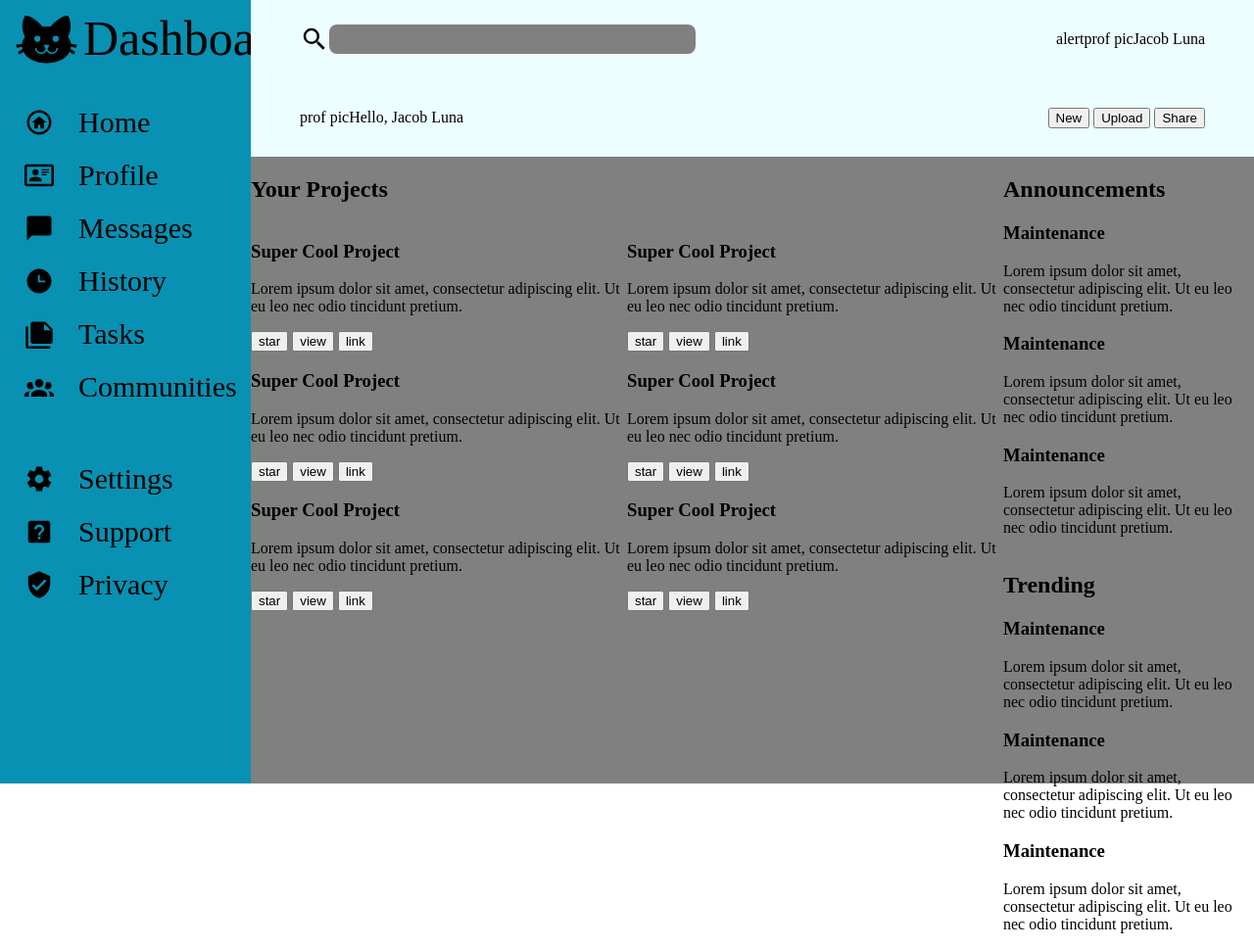
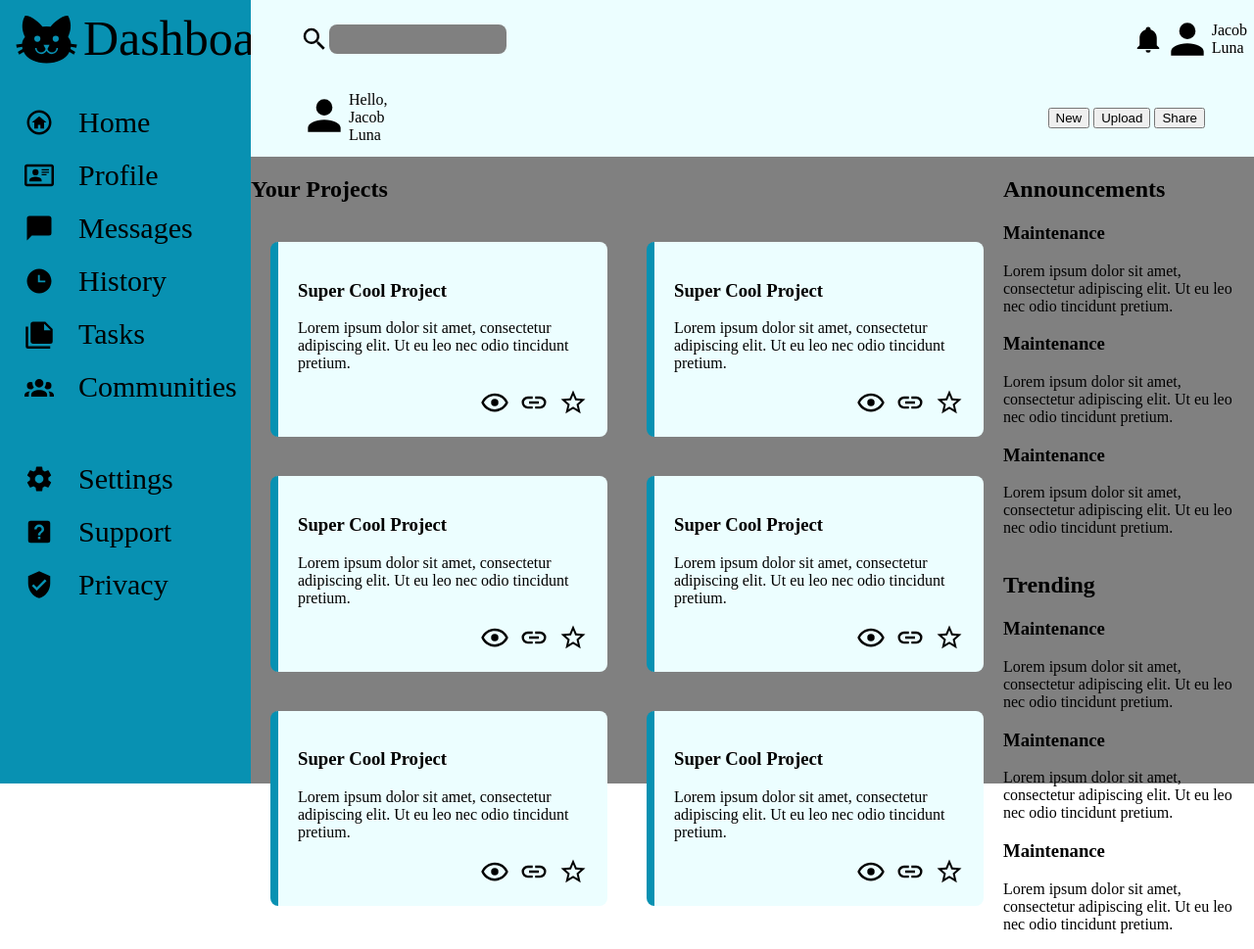
Before and after one commit to Lunanator/dashboard, a plain HTML site: page index.html in a window 1280 px wide. Shown: the whole page at 98% size. Drawn offline with Linux system fonts and the light colour scheme.

Commit message:
Style and format main tontent area project boxes

```diff
--- a/index.html
+++ b/index.html
@@ -62,14 +62,14 @@
                 <input type="text">
             </div>
             <div class="header-icons">
-                <div class="header-icon">alert</div>
-                <div class="header-icon">prof pic</div>
+                <img src="./assets/bell.svg" alt="alerts" id="bell"/>
+                <img src="./assets/account.svg" alt="account" class="profile-pic"/>
                 <div>Jacob Luna</div>
             </div>
         </div>
         <div class="header-bottom">
             <div class="welcome">
-                <div>prof pic</div>
+                <img src="./assets/account.svg" alt="account" class="profile-pic">
                 <div>Hello, Jacob Luna</div>
             </div>
             <div class="buttons">
@@ -88,9 +88,9 @@
                     <p>Lorem ipsum dolor sit amet, consectetur adipiscing elit.
                         Ut eu leo nec odio tincidunt pretium.</p>
                     <div class="box-icons">
-                        <button>star</button>
-                        <button>view</button>
-                        <button>link</button>
+                        <img src="./assets/star-outline.svg" alt="favorite">
+                        <img src="./assets/link.svg" alt="link">
+                        <img src="./assets/eye-outline.svg" alt="view">
                     </div>
                 </div>
                 <div class="box">
@@ -98,9 +98,9 @@
                     <p>Lorem ipsum dolor sit amet, consectetur adipiscing elit.
                         Ut eu leo nec odio tincidunt pretium.</p>
                     <div class="box-icons">
-                        <button>star</button>
-                        <button>view</button>
-                        <button>link</button>
+                        <img src="./assets/star-outline.svg" alt="favorite">
+                        <img src="./assets/link.svg" alt="link">
+                        <img src="./assets/eye-outline.svg" alt="view">
                     </div>
                 </div>
                 <div class="box">
@@ -108,9 +108,9 @@
                     <p>Lorem ipsum dolor sit amet, consectetur adipiscing elit.
                         Ut eu leo nec odio tincidunt pretium.</p>
                     <div class="box-icons">
-                        <button>star</button>
-                        <button>view</button>
-                        <button>link</button>
+                        <img src="./assets/star-outline.svg" alt="favorite">
+                        <img src="./assets/link.svg" alt="link">
+                        <img src="./assets/eye-outline.svg" alt="view">
                     </div>
                 </div>
                 <div class="box">
@@ -118,9 +118,9 @@
                     <p>Lorem ipsum dolor sit amet, consectetur adipiscing elit.
                         Ut eu leo nec odio tincidunt pretium.</p>
                     <div class="box-icons">
-                        <button>star</button>
-                        <button>view</button>
-                        <button>link</button>
+                        <img src="./assets/star-outline.svg" alt="favorite">
+                        <img src="./assets/link.svg" alt="link">
+                        <img src="./assets/eye-outline.svg" alt="view">
                     </div>
                 </div>
                 <div class="box">
@@ -128,9 +128,9 @@
                     <p>Lorem ipsum dolor sit amet, consectetur adipiscing elit.
                         Ut eu leo nec odio tincidunt pretium.</p>
                     <div class="box-icons">
-                        <button>star</button>
-                        <button>view</button>
-                        <button>link</button>
+                        <img src="./assets/star-outline.svg" alt="favorite">
+                        <img src="./assets/link.svg" alt="link">
+                        <img src="./assets/eye-outline.svg" alt="view">
                     </div>
                 </div>
                 <div class="box">
@@ -138,9 +138,9 @@
                     <p>Lorem ipsum dolor sit amet, consectetur adipiscing elit.
                         Ut eu leo nec odio tincidunt pretium.</p>
                     <div class="box-icons">
-                        <button>star</button>
-                        <button>view</button>
-                        <button>link</button>
+                        <img src="./assets/star-outline.svg" alt="favorite">
+                        <img src="./assets/link.svg" alt="link">
+                        <img src="./assets/eye-outline.svg" alt="view">
                     </div>
                 </div>
             </div>
--- a/style.css
+++ b/style.css
@@ -98,7 +98,13 @@ body {
     align-items: center;
 }
 
-.header img {
+.profile-pic {
+    max-height: 50px;
+    max-width: 50px;
+}
+
+.searchbar img,
+#bell {
     max-height: 30px;
     max-width: 30px;
 }
@@ -111,11 +117,11 @@ body {
     border: none;
     border-radius: 8px;
     background-color: gray;
-    width: 400px;
 }
 
 .header-icons {
     display: flex;
+    align-items: center;
 }
 
 .welcome {
@@ -132,6 +138,25 @@ body {
     grid-template-rows: 1fr 1fr 1fr;
 }
 
+.box {
+    background-color: #ecfeff;
+    border-radius: 8px;
+    margin: 20px;
+    padding: 20px;
+    border-left: 8px solid #0891b2;
+}
+
+.box-icons {
+    align-items: center;
+}
+
+.box-icons img {
+    float: right;
+    margin-left: 10px;
+    max-width: 30px;
+    max-height: 30px;
+}
+
 .announcements {
     grid-area: announcements;
 }
```
Also changed, not shown: assets/account.svg (added), assets/bell.svg (added), assets/eye-outline.svg (added), assets/link.svg (added), assets/star-outline.svg (added).
